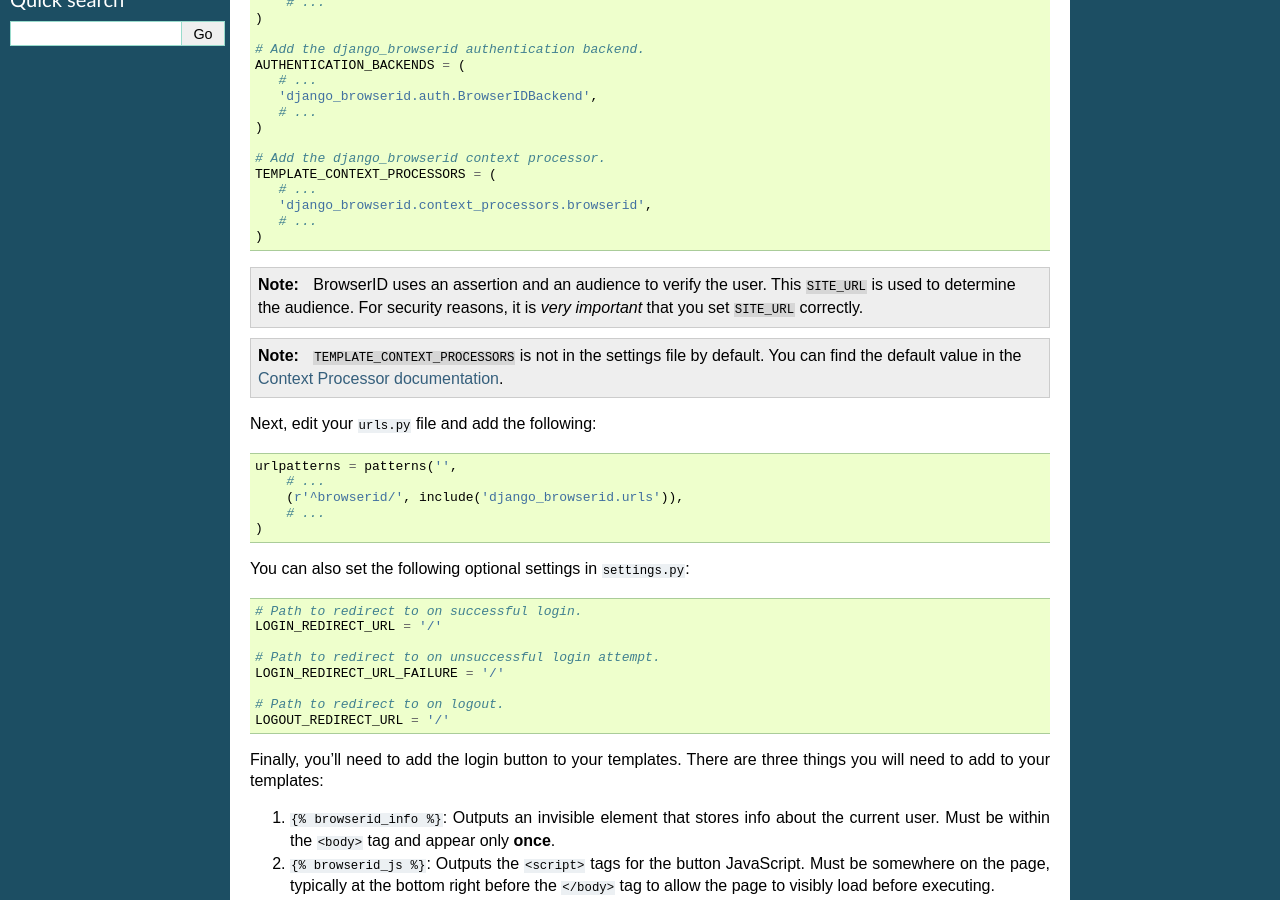
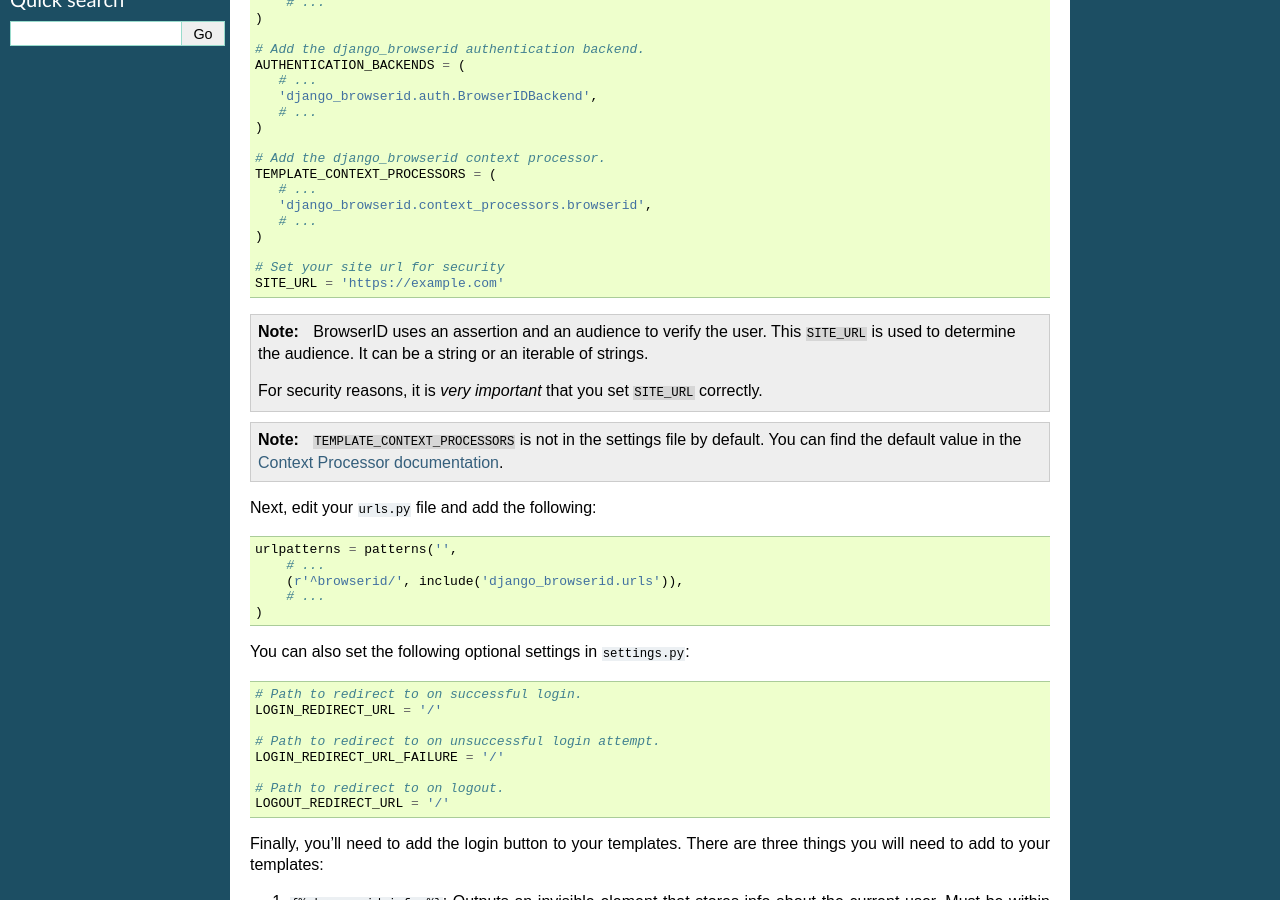
Before and after one commit to mozilla/django-browserid, a Sphinx documentation site: the page built from docs/setup.rst, in a window 1280 px wide and 900 px high, scrolled down 407 px. Built offline with Sphinx 7.4.7, drawn with Linux system fonts in a browser that asks for light colours.

Commit message:
issue 53 - Allow SITE_URL to be a string or a list

```diff
--- a/docs/details/settings.rst
+++ b/docs/details/settings.rst
@@ -13,6 +13,8 @@ Core Settings
 
    Domain and protocol used to access your site. BrowserID uses this value to
    determine if an assertion was meant for your site.
+
+   Can be a string or an iterable of strings.
 
    Note that this does not have to be a publicly accessible URL, so local URLs
    like ``localhost:8000`` or ``127.0.0.1`` are acceptable as long as they match
--- a/docs/setup.rst
+++ b/docs/setup.rst
@@ -35,8 +35,14 @@ To use ``django-browserid``, you'll need to make a few changes to your
        # ...
     )
 
+    # Set your site url for security
+    SITE_URL = 'https://example.com'
+
 .. note:: BrowserID uses an assertion and an audience to verify the user. This
-   ``SITE_URL`` is used to determine the audience. For security reasons, it is
+   ``SITE_URL`` is used to determine the audience. It can be a string or an
+   iterable of strings.
+
+   For security reasons, it is
    *very important* that you set ``SITE_URL`` correctly.
 
 .. note:: ``TEMPLATE_CONTEXT_PROCESSORS`` is not in the settings file by
```
Also changed, not shown: 3 other files.
